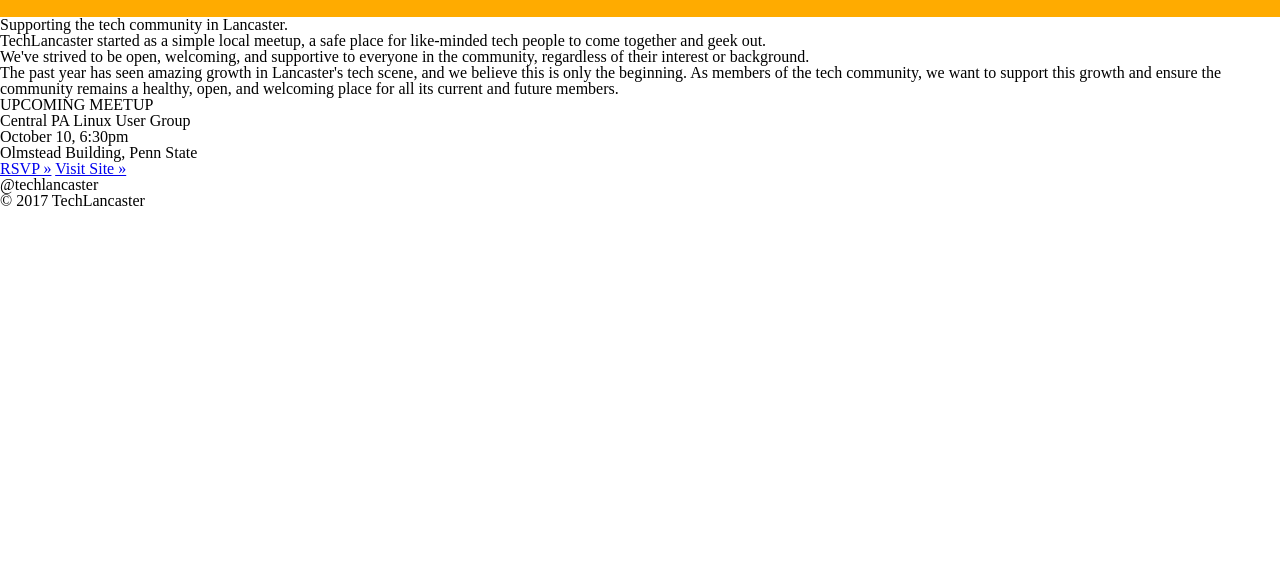
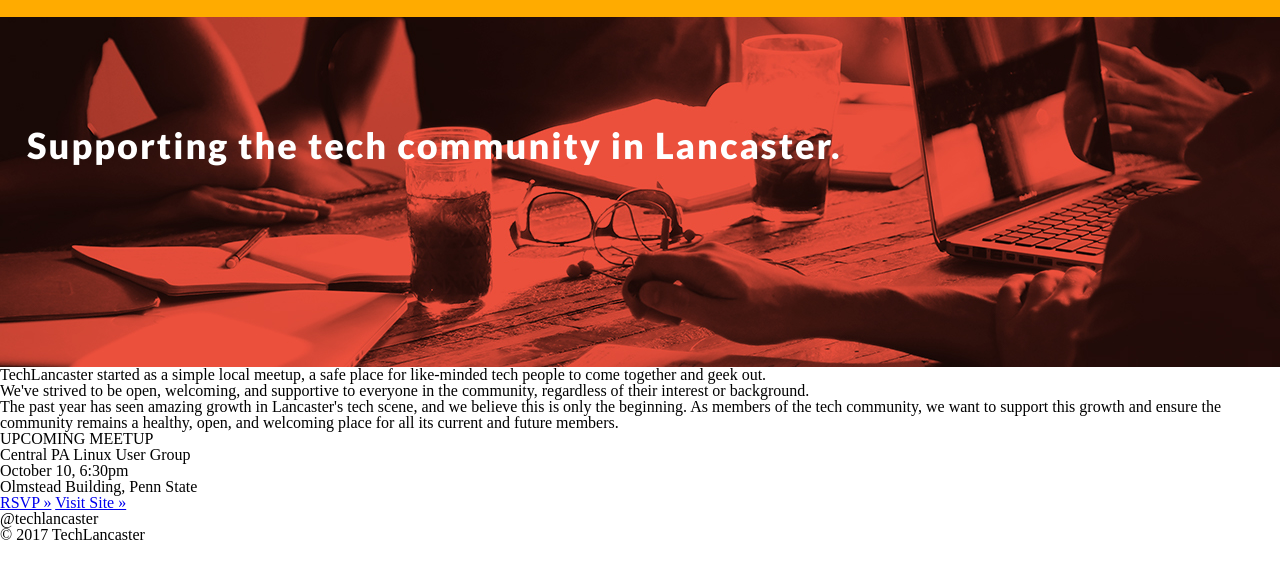
Before and after one commit to edgararodriguez/gascarodriguez-techlancaster, a plain HTML site: page index.html in a window 1280 px wide. Shown: the part 43-622 px from the top of the page. Drawn offline with Linux system fonts and the light colour scheme; a web font is replaced by a local one.

Commit message:
i messed up

```diff
--- /dev/null
+++ b/style/_s1.scss
@@ -0,0 +1,14 @@
+.s1{
+  background-image: url("../images/homepage.jpg");
+  background-position: 0 -50px;
+  height: 350px;
+h1{
+color: white;
+padding: 108px 30% 0 27px;
+line-height: 40px;
+letter-spacing: 2px;
+font-size: 36px;
+font-family: 'Lato';
+font-weight: $lancaster-weight;
+}
+}
--- /dev/null
+++ b/style/footer.scss
@@ -0,0 +1,5 @@
+//mobile//
+.footer{
+  width: 100%;
+  padding: 35px 0;
+}
--- a/style/style.scss
+++ b/style/style.scss
@@ -1,3 +1,5 @@
 @import "resetstyle";
 @import "presets";
 @import "header";
+@import "s1";
+@import "footer";
```
Also changed, not shown: style/style.css, 1 other file.
